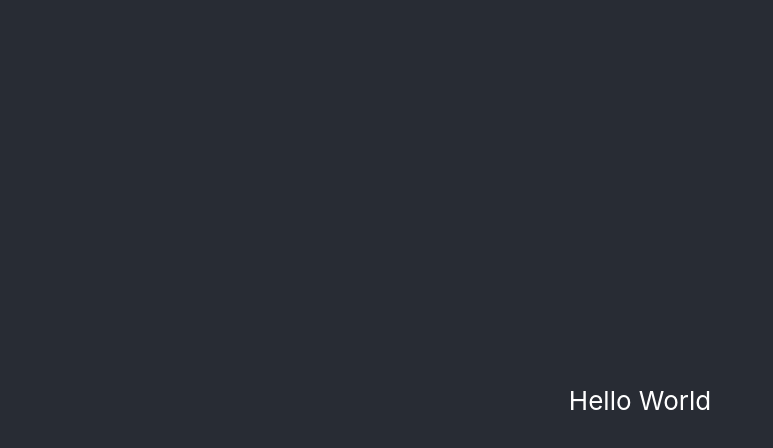
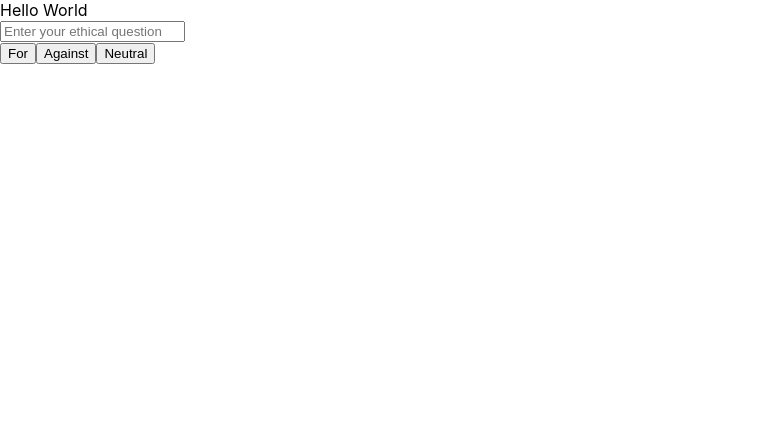
Before and after one commit to mingyao1/ethical-issues, a React (Create React App) app in the folder frontend/: page / in a window 1280 px wide. Shown: the top 448 px of the page, without its empty margins (0-773 px from the left). Built offline with nearby package versions, Linux system fonts and the light colour scheme.

Commit message:
question box

```diff
--- a/frontend/src/App.js
+++ b/frontend/src/App.js
@@ -1,12 +1,16 @@
 import logo from './logo.svg';
 import './App.css';
+import Question from './Question'
 
 function App() {
   return (
-    <div className="App">
-      <header className="App-header">
+    <div>
+      <header>
         Hello World
       </header>
+
+      <Question></Question>
+
     </div>
   );
 }
--- /dev/null
+++ b/frontend/src/Question.js
@@ -0,0 +1,35 @@
+import React, { useState } from "react"
+
+const Question = () => {
+
+    const [question, setQuestion] = useState('');
+    const [selectedOption, setSelectedOption] = useState('');
+    const [result, setResult] = useState('');
+
+    const handleOptionClick = (option) => {
+        // Replace this with logic to display actual results
+        setResult(`You selected: ${option}`);
+    };
+
+
+    return <>
+        <div className="question-input">
+            <input
+                type="text"
+                placeholder="Enter your ethical question"
+                value={question}
+                onChange= {(e) => setQuestion(e.target.value)}
+            />
+        </div>
+        <div className="options">
+            <button onClick={() => handleOptionClick('For')}>For</button>
+            <button onClick={() => handleOptionClick('Against')}>Against</button>
+            <button onClick={() => handleOptionClick('Neutral')}>Neutral</button>
+        </div>
+        <div className="result">
+            <p>{result}</p>
+        </div>
+    </>
+}
+
+export default Question
```
